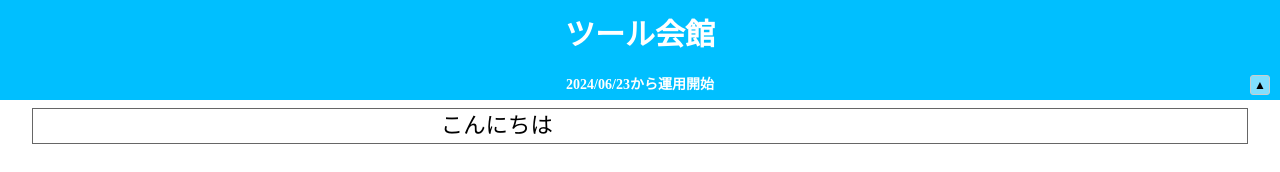
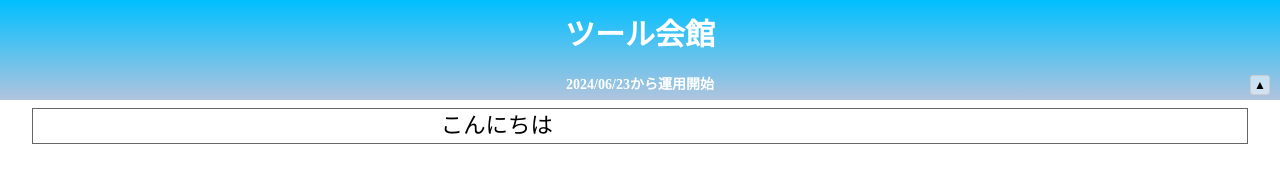
Before and after one commit to kukkyin/sytes, a plain HTML site: page index.html in a window 1280 px wide. Drawn offline with Linux system fonts and the light colour scheme.

Commit message:
Update index.html

```diff
--- a/index.html
+++ b/index.html
@@ -57,7 +57,7 @@ body{
   left        : 0;
   right       : 0;
   height      : 100px;
-  background  : linear-gradient(#00bfff, #00bfff);
+  background  : linear-gradient(#00bfff, #b0c4de);
   z-index     : 10;
   text-align  : center;
   font-weight : bold;
```
